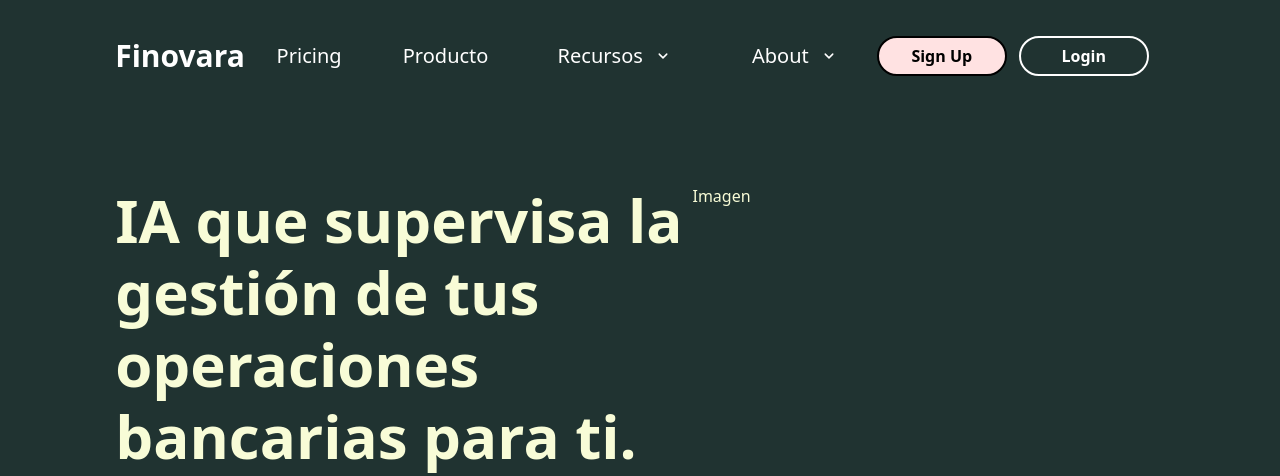
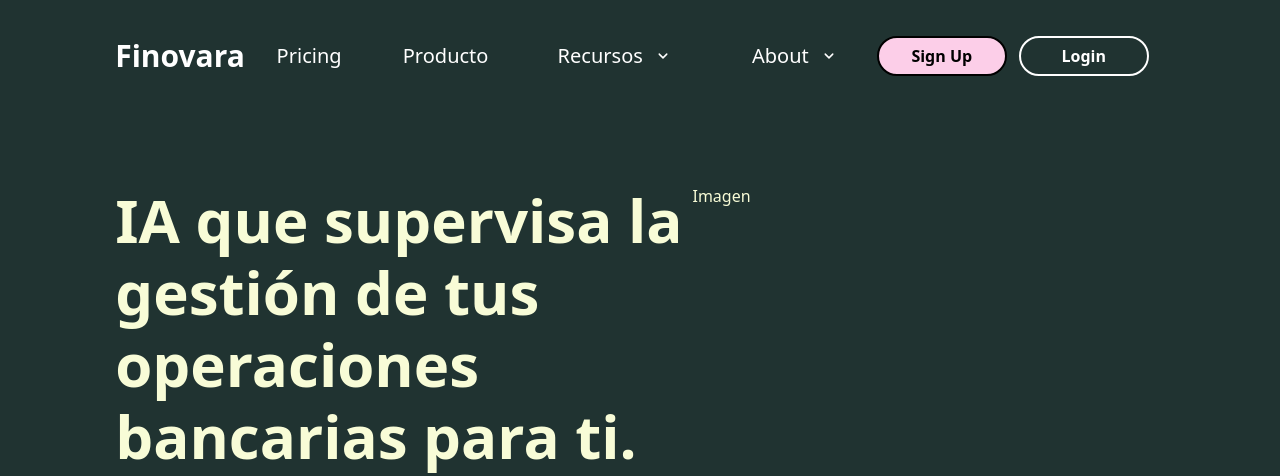
Before and after one commit to Edscon/Finovara, a Django app: page / in a window 1280 px wide. Shown: the top 476 px of the page. Run offline with Django 5.2, Linux system fonts and the light colour scheme; style sheets or scripts are compiled from the project's sources; some libraries are stand-ins or nearby versions.

Commit message:
Frontpage

```diff
--- a/core/templates/corehtml/frontpage.html
+++ b/core/templates/corehtml/frontpage.html
@@ -22,7 +22,7 @@
         <p class="text-xl md:text-2xl mb-6">
             Empieza hoy a automatizar tus finanzas.
         </p>
-        <a href="#registro" class="inline-block bg-pink-200 text-black font-semibold px-6 py-3 rounded-full shadow-md hover:bg-pink-300 transition duration-300 mx-auto">
+        <a href="#" class="inline-block bg-pink-200 text-black font-semibold px-6 py-3 rounded-full shadow-md hover:bg-pink-300 transition duration-300 mx-auto">
             👉 Pruébalo gratis durante 14 días
         </a>
         <p class="text-sm mt-2">
--- a/core/templates/partials/menuBase.html
+++ b/core/templates/partials/menuBase.html
@@ -32,7 +32,7 @@
 
             <!-- Auth Links -->
             <div class="px-4 flex space-x-3">
-                <a href="#" class="px-2 py-1.5 text-base text-black bg-red-100 w-[130px] border-2 border rounded-full font-semibold flex justify-center">Sign Up</a>
+                <a href="#" class="px-2 py-1.5 text-base text-black bg-pink-200 w-[130px] border-2 border rounded-full font-semibold flex justify-center">Sign Up</a>
                 <a href="#" class="px-2 py-1.5 text-base w-[130px] border-2 border rounded-full font-semibold flex justify-center">Login</a>
             </div>
         </nav>
@@ -65,7 +65,7 @@
                     <!-- Auth Links -->
                     <div>
                         <a href="#" class="mx-3 my-4 px-2 py-1.5 text-base shadow-xl border border-gray-200 rounded-full font-semibold flex justify-center">Login</a>
-                        <a href="#" class="mx-3 my-4 px-2 py-1.5 text-base text-black bg-red-100 shadow-xl border border-gray-200 rounded-full font-semibold flex justify-center">Sign Up</a>
+                        <a href="#" class="mx-3 my-4 px-2 py-1.5 text-base text-black bg-pink-200 shadow-xl border border-gray-200 rounded-full font-semibold flex justify-center">Sign Up</a>
                     </div>
                 </div>
             </div>
```
